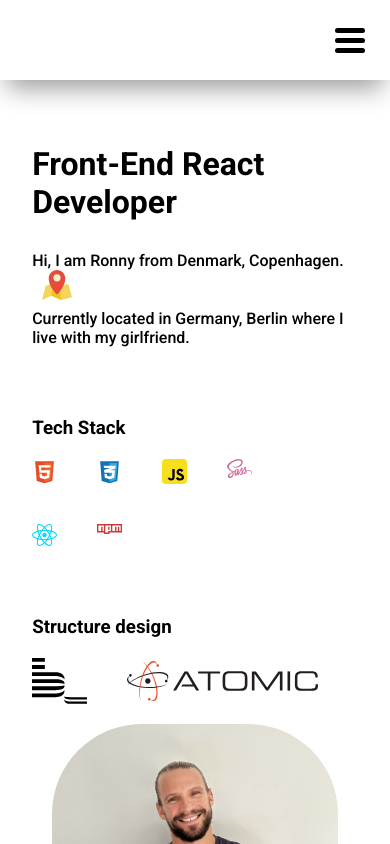
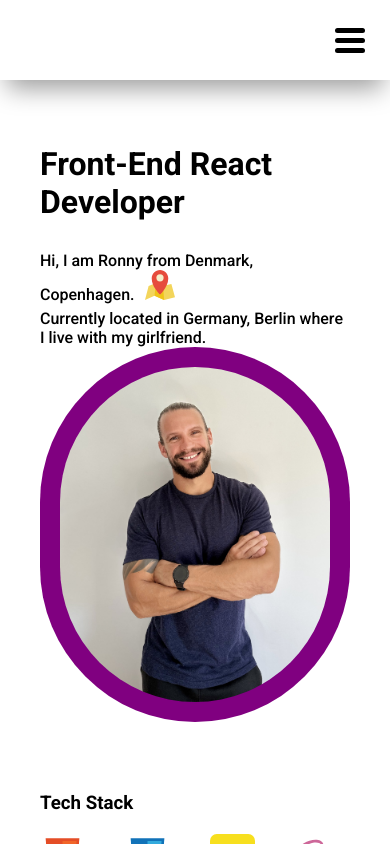
Before and after one commit to RonFrontDev/Portfolio, a React (Vite) app: page / in a window 390 px wide. Shown: the top 844 px of the page. Built offline with nearby package versions, Linux system fonts and the light colour scheme.

Commit message:
fix introduction

```diff
--- /dev/null
+++ b/src/components/Profile/Profile.jsx
@@ -0,0 +1,10 @@
+import './Profile.scss'
+
+function Profile({isMobile}) {
+  return (
+    //  <img className='introduction__image' src="/images/ronny.jpg" alt="ronny profile" />
+     <img className={`profile__image ${ isMobile ? 'profile--mobile' : 'profile--desktop'}`} src="/images/ronny.jpg" alt="ronny profile" />
+  )
+}
+
+export default Profile
--- /dev/null
+++ b/src/components/Profile/Profile.scss
@@ -0,0 +1,43 @@
+@use "../../styles/variables" as *;
+
+  .profile {
+    &__image {
+      // min-width: 200px;
+      max-height: 600px;
+      border-radius: 90px;
+      padding: 20px;
+      }
+    &--desktop {
+      display: none;
+    }
+  }
+
+
+@media only screen and (max-width: $mobile) {
+  .profile {
+    display: grid;
+    grid-template-columns: 1fr;
+    padding: 0 40px;
+    margin-bottom: 280px;
+
+    &__profile {
+      display: flex;
+      flex-direction: column;
+    }
+    &__image {
+      display: flex;
+      max-width: 100%;
+      border-radius: 10rem;
+      background-color: purple;
+    }
+    &__link {
+      margin-top: 20px;
+      height: 15px;
+      width: auto;
+      transition: transform 1s ;
+    }
+    &--mobile {
+      display: none;
+    }
+  }
+}
--- a/src/components/Structure/Structure.jsx
+++ b/src/components/Structure/Structure.jsx
@@ -3,15 +3,14 @@ import './Structure.scss'
 
 function Structure() {
   return (
-    <>
       <div className='structure'>
         <h3 className="structure__title">Structure design</h3>
-        <div className='structure__container'>
+        <div className='structure__icons'>
           <img className='structure__icon' src="svg/bem.svg" alt="" />
-          <img className='structure__icon structure__icon-big' src="svg/atomic.svg" alt="" />
+          <img className='structure__icon ' src="svg/atomic.svg" alt="" />
+          <img className='structure__icon ' src="images/mobilefirst.png" alt="" />
         </div>
       </div>
-    </>
   )
 }
 
--- a/src/components/Structure/Structure.scss
+++ b/src/components/Structure/Structure.scss
@@ -2,48 +2,40 @@
 
 
 .structure {
-padding-top: 50px;
-   display: flex;
-   align-items: start;
-   flex-direction: column;
-   min-width: 100%;
+    padding-top: 50px;
+    display: flex;
+    align-items: flex-start;
+    justify-content: flex-start;
+    flex-direction: column;
+    min-width: 100%;
+min-height: 100%;
 &__title{
+    font-weight: bold;
     padding: 20px 0;
 }
-&__container{
-    display: grid;
-    grid-template-columns: repeat(3,1fr);
-    gap: 40px;
-    align-items: center;
+&__icons{
+    display: flex;
+    justify-content: space-between;
+    gap: 10px;
+    width: 80%;
+    max-width: 100%;
+
 }
 &__icon {
-    height:auto;
-    width: 55px;
-    transition: 1s ease-in-out;
+    height:30px;
+    width: auto;
+}
 
 }
-&__icon-big {
-    height:40px;
-    width:auto ;
-    transition: 1s ease-in-out;
-
-}
-&__icon:hover {
-    transform: scale(1.2);
-    transition: 1s ease-in-out;
-}
-}
 @media only screen and (max-width: $mobile) {
-    .techstack {
+    .structure {
       display: flex;
-      flex-direction: column;
     &__container{
-        display: grid;
-        grid-template-columns: repeat(4,1fr);
+       flex-wrap: wrap;
     }
     &__icon {
-          height:auto;
-          width: 25px;
-      }
+        height:25px;
+        width: auto;
+    }
     }
   }
--- a/src/components/TechStack/TechStack.scss
+++ b/src/components/TechStack/TechStack.scss
@@ -28,15 +28,14 @@ padding-top: 50px;
 }
 @media only screen and (max-width: $mobile) {
     .techstack {
-      display: flex;
-      flex-direction: column;
+
     &__container{
-        display: grid;
-        grid-template-columns: repeat(4,1fr);
+        display: flex;
+        flex-wrap: wrap;
     }
     &__icon {
           height:auto;
-          width: 25px;
+          width: 45px;
       }
     }
   }
--- a/src/sections/Introduction/Introduction.jsx
+++ b/src/sections/Introduction/Introduction.jsx
@@ -1,6 +1,7 @@
 
 import Structure from '../../components/Structure/Structure'
 import TechStack from '../../components/TechStack/TechStack'
+import Profile from '../../components/profile/Profile'
 import './Introduction.scss'
 
 function Introduction() {
@@ -18,12 +19,13 @@ function Introduction() {
             Currently located in Germany, Berlin
               where I live with my girlfriend.
           </p>
-      <TechStack/>
-      <Structure/>
+        <Profile/>
+        <TechStack/>
+        <Structure/>
         </div>
-            </div>
-          <img className='introduction__image' src="/images/ronny.jpg" alt="ronny profile" />
-        </div>
+      </div>
+          <Profile isMobile/>
+      </div>
     </div>
     </>
   )
--- a/src/sections/Introduction/Introduction.scss
+++ b/src/sections/Introduction/Introduction.scss
@@ -69,29 +69,23 @@
   .introduction {
     display: grid;
     grid-template-columns: 1fr;
+    grid-template-rows: auto;
+    justify-items: center;
+    align-items: center;
     padding: 0 40px;
-    margin-bottom: 280px;
+    margin-bottom: 350px;
 
     &__profile {
       display: flex;
       flex-direction: column;
     }
     &__image {
-      object-fit: cover;
-      object-position: top;
-      max-width: auto;
+      display: flex;
       min-width: 200px;
-      max-height: 300px;
+      max-height: 500px;
       border-radius: 90px;
       margin: 20px;
       aspect-ratio: none;
-      order: 1;
-    }
-    &__textbox {
-      order: 2;
-    }
-    &__links {
-
     }
     &__link {
       margin-top: 20px;
@@ -99,10 +93,11 @@
       width: auto;
       transition: transform 1s ;
     }
+
   }
 }
 
 .space {
-  background-color: red;
+  background-color: transparent;
   height: 80px;
 }
```
Also changed, not shown: src/sections/paralax/Paralax.jsx (deleted, +0 -28 lines), src/sections/paralax/Paralax.scss (deleted, +0 -106 lines), public/images/mobilefirst.png (added).
